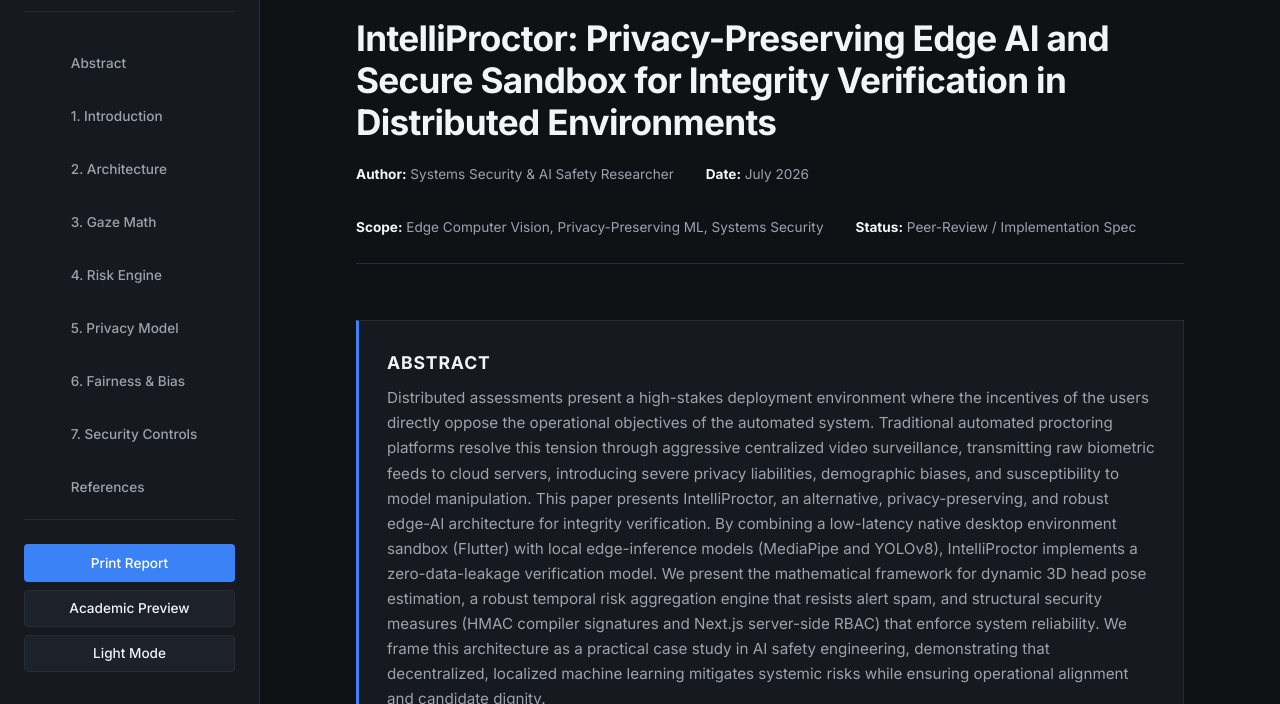
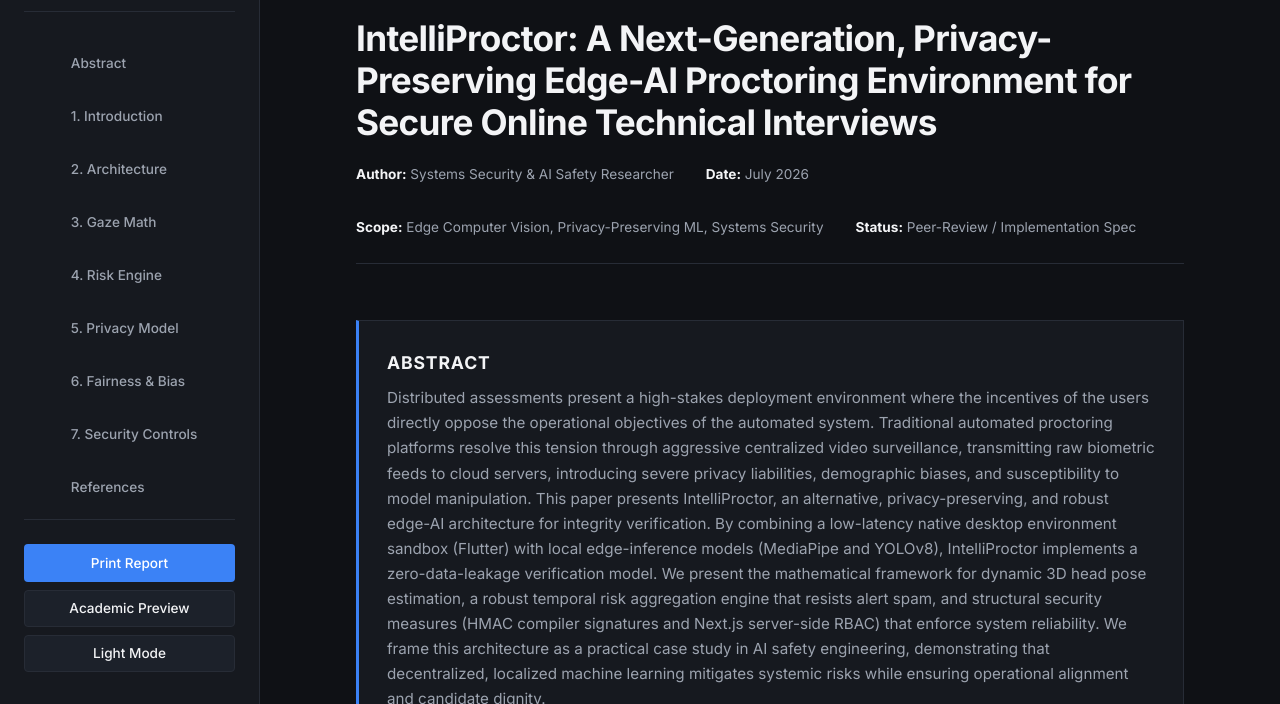
Before and after one commit to MdKaifSardar/IntelliProctor-documentation, a plain HTML site: page index.html in a window 1280 px wide. Shown: the part 96-800 px from the top of the page. Drawn offline with Linux system fonts and the light colour scheme.

Commit message:
Update report titles to reflect next-generation online interview environment

```diff
--- a/index.html
+++ b/index.html
@@ -3,7 +3,7 @@
 <head>
   <meta charset="UTF-8">
   <meta name="viewport" content="width=device-width, initial-scale=1.0">
-  <title>IntelliProctor: Privacy-Preserving Edge AI and Secure Sandbox for Integrity Verification</title>
+  <title>IntelliProctor: Next-Generation Edge AI and Secure Sandbox for Online Interview Proctoring</title>
 
   <!-- Premium Fonts -->
   <link rel="preconnect" href="https://fonts.googleapis.com">
@@ -964,7 +964,7 @@
     <!-- Title Page / Document Header -->
     <header class="report-header" id="header">
       <div class="badge">AI Safety Technical Work Sample</div>
-      <h1 class="report-title">IntelliProctor: Privacy-Preserving Edge AI and Secure Sandbox for Integrity Verification in Distributed Environments</h1>
+      <h1 class="report-title">IntelliProctor: A Next-Generation, Privacy-Preserving Edge-AI Proctoring Environment for Secure Online Technical Interviews</h1>
 
       <div class="report-meta">
         <div class="meta-item">
```
